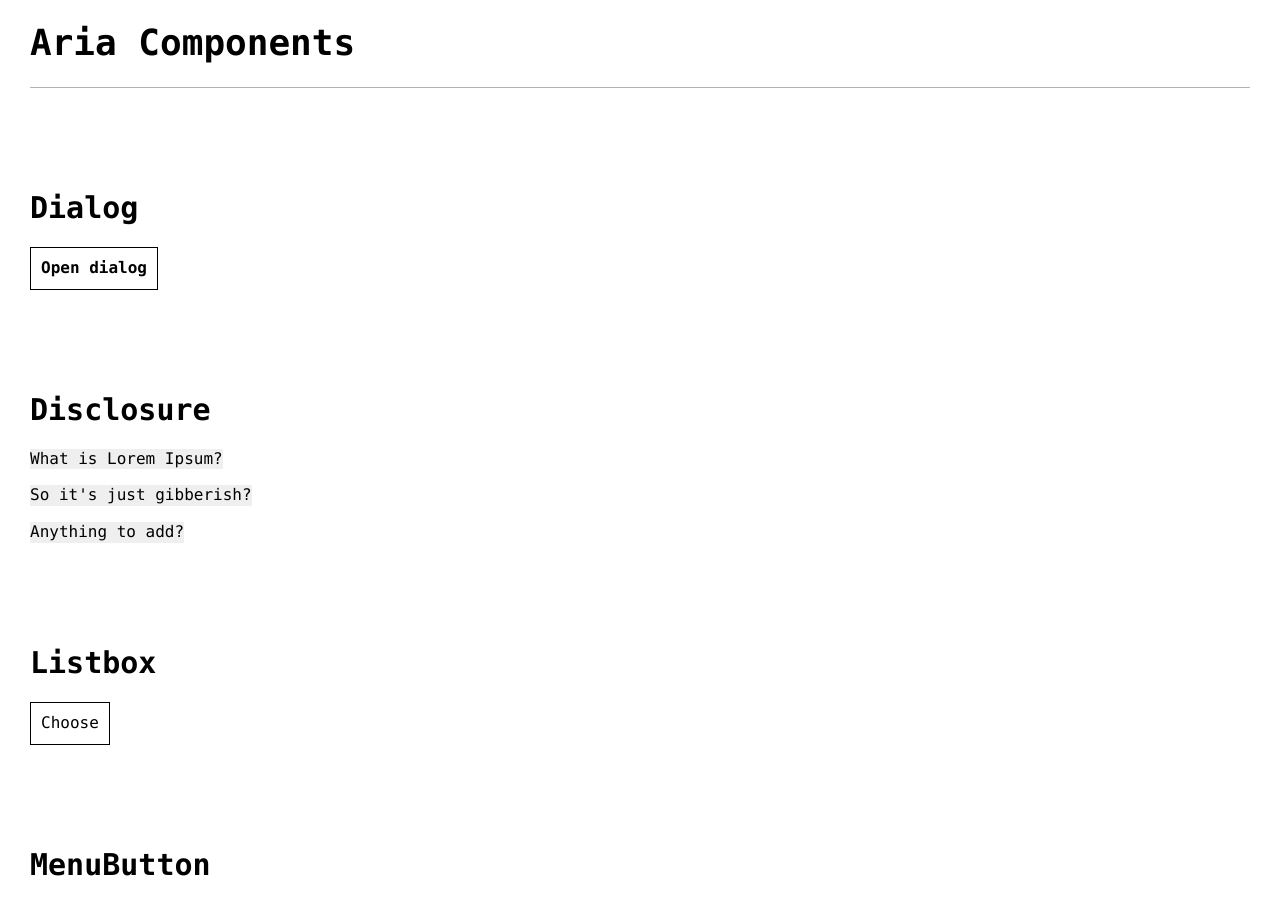
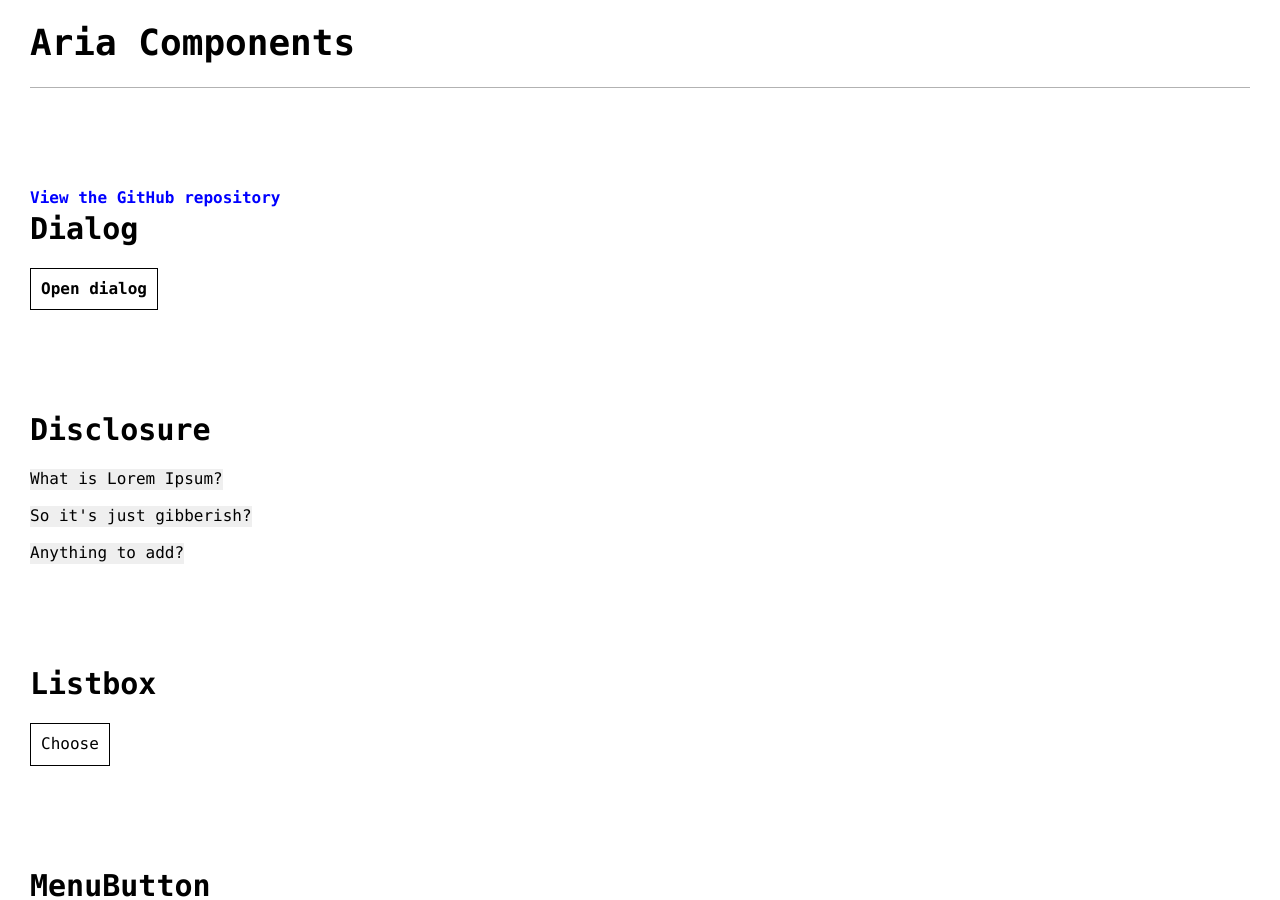
Before and after one commit to goodguyry/AriaComponents, a Jekyll site: the page built from docs/index.html, in a window 1280 px wide and 900 px high. Built offline with Jekyll 4.4.1, drawn with Linux system fonts in a browser that asks for light colours.

Commit message:
Adds the GitHub repo link

```diff
--- a/docs/_client/src/scss/index.scss
+++ b/docs/_client/src/scss/index.scss
@@ -35,7 +35,7 @@ svg {
 h1 {
   border-bottom: 1px solid rgba(black, 0.3);
   font-size: rem(36);
-  margin-bottom: rem(100);
+  margin-bottom: rem(20);
   padding: rem(20) 0;
 }
 
@@ -78,6 +78,10 @@ abbr {
   @include container;
 }
 
+.header {
+  margin-bottom: rem(100);
+}
+
 .section {
   margin-bottom: rem(100);
 }
--- a/docs/index.html
+++ b/docs/index.html
@@ -4,7 +4,10 @@ title: Aria Components
 permalink: /
 ---
 
-<h1>Aria Components</h1>
+<header class="header">
+	<h1>Aria Components</h1>
+	<a href="https://github.com/goodguyry/AriaComponents/">View the GitHub repository</a>
+</header>
 
 <section class="section">
 	<header class="section-header">
```
